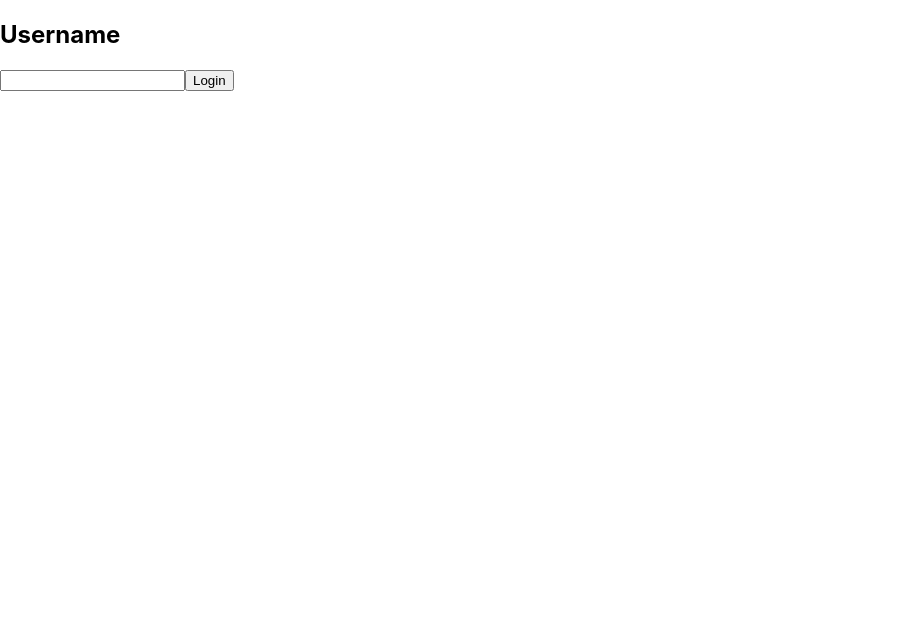
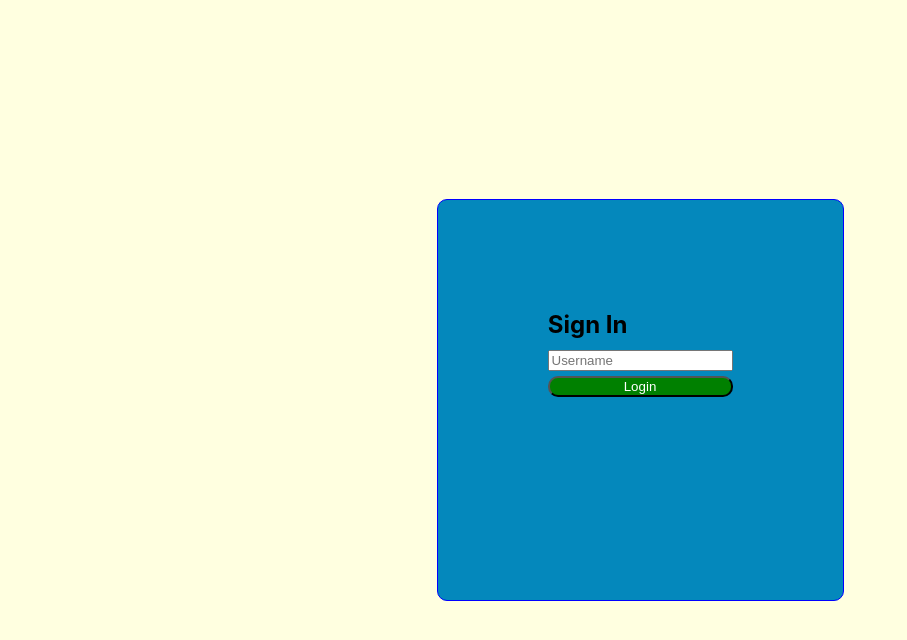
Before and after one commit to AmanSingh137/chatapp, a React (Create React App) app: page /login in a window 1280 px wide. Shown: the top 640 px of the page, without its empty margins (0-907 px from the left). Built offline with nearby package versions, Linux system fonts and the light colour scheme.

Commit message:
LoginPage css done

```diff
--- a/src/pages/LoginPage.js
+++ b/src/pages/LoginPage.js
@@ -2,6 +2,7 @@ import React, { useEffect, useState } from "react";
 import { useDispatch, useSelector } from "react-redux/es/exports";
 import { useNavigate } from "react-router-dom";
 import { setUser, login, reset } from "../features/auth/authSlice";
+import styled from "styled-components";
 
 const LoginPage = () => {
   const { user, isLoading, isError, isSuccess, message } = useSelector(
@@ -27,14 +28,56 @@ const LoginPage = () => {
     }
   }, [user, isError, isSuccess, message, navigate, dispatch]);
   return (
-    <div>
-      <form action="" onSubmit={loginHandler}>
-        <h2>Username</h2>
-        <input type="text" onChange={(e) => setUsername(e.target.value)} />
-        <button type="submit">Login</button>
+    <Loginpage>
+      {/* <img src="images/login.jpg"></img> */}
+      <form className="Form" onSubmit={loginHandler}>
+        <H2>Sign In</H2>
+        <Input>
+          <input
+            type="text"
+            placeholder="Username"
+            onChange={(e) => setUsername(e.target.value)}
+          />
+          <Button type="submit">Login</Button>
+        </Input>
       </form>
-    </div>
+    </Loginpage>
   );
 };
 
 export default LoginPage;
+
+const Loginpage = styled.div`
+  //background-image: url("images/login.jpg");
+  width: 100%;
+  height: 100vh;
+  background: lightyellow;
+  display: flex;
+  justify-content: center;
+  align-items: center;
+
+  .Form {
+    padding: 100px;
+    border: 1px solid blue;
+    border-radius: 10px;
+    background: #0488bc;
+    height: 200px;
+  }
+`;
+
+const H2 = styled.h2`
+  margin: 5%;
+`;
+
+const Input = styled.div`
+  display: flex;
+  flex-direction: column;
+  margin: 10px;
+`;
+
+const Button = styled.button`
+  background: green;
+  color: white;
+  margin-top: 5px;
+  border-radius: 10px;
+`;
```
Also changed, not shown: public/images/login.jpg (added).
